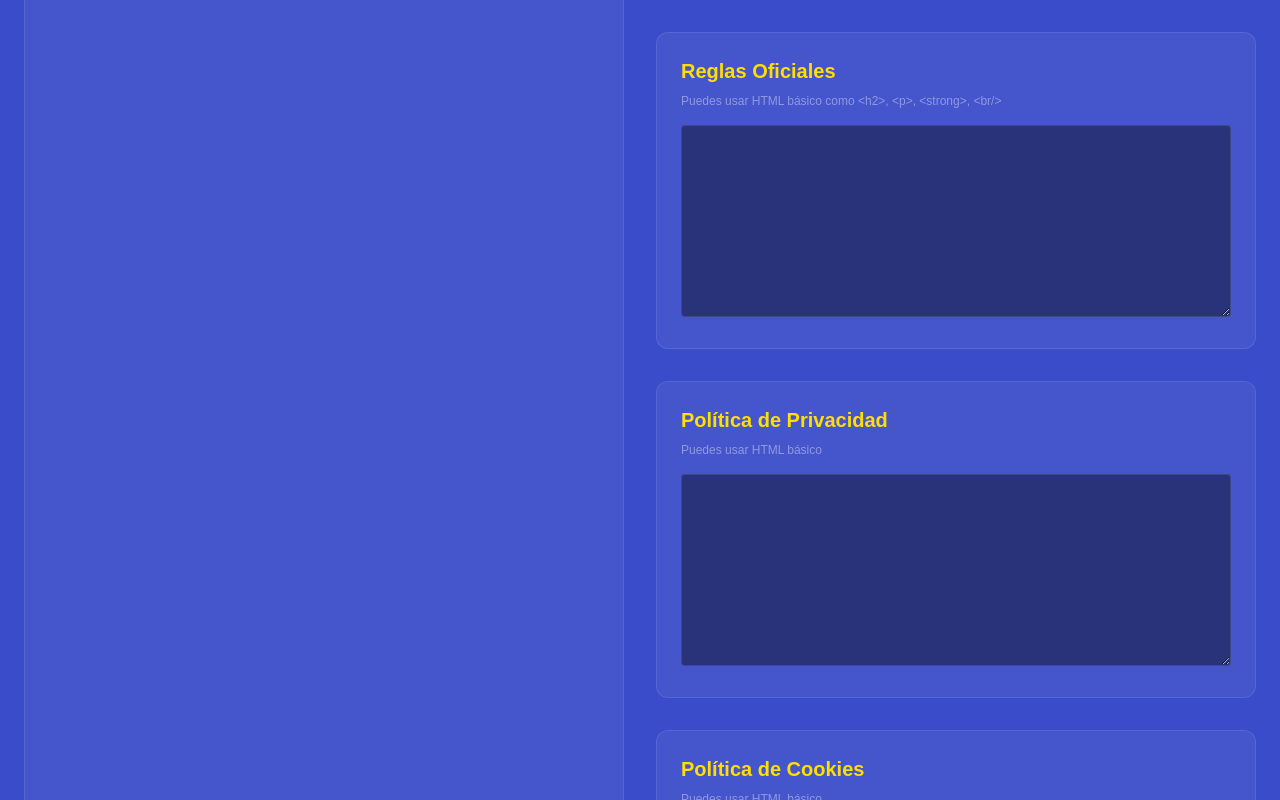
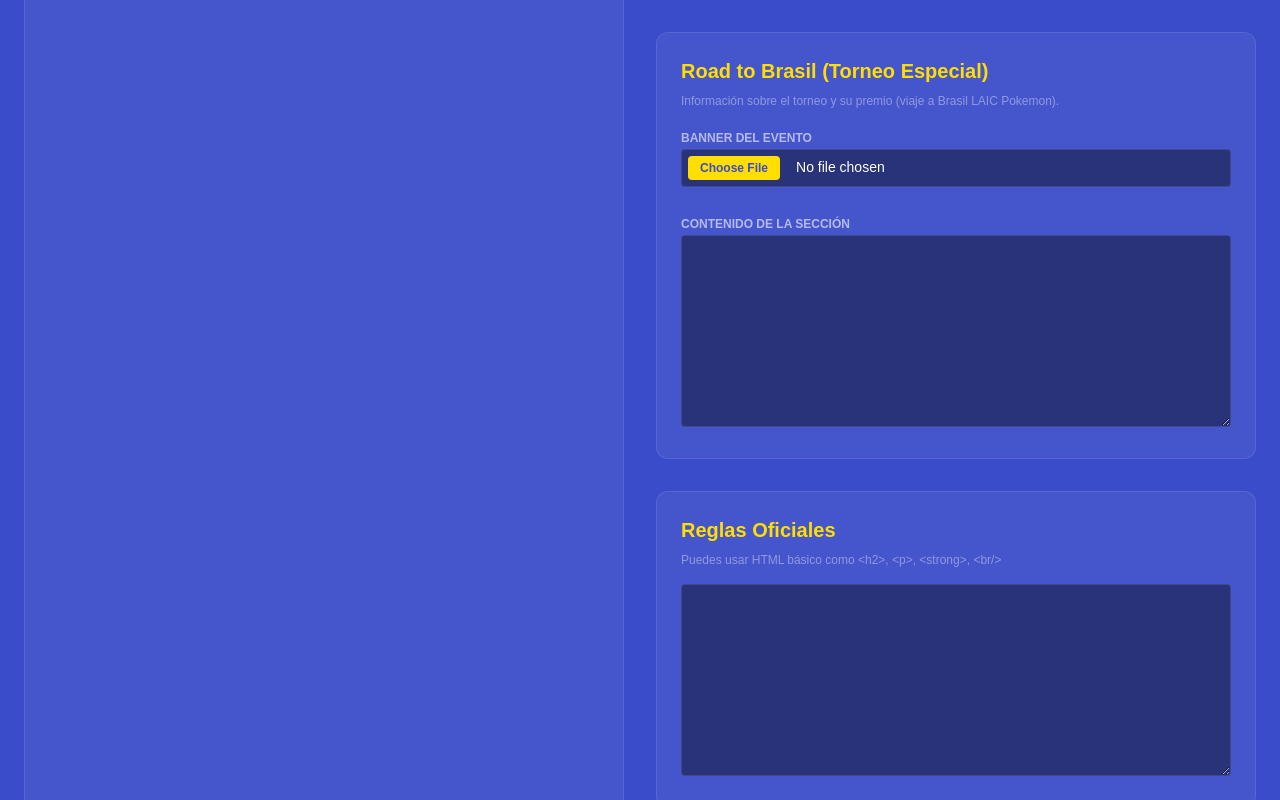
Before and after one commit to gSoto23/cardclub, a Next.js app in the folder frontend/: page /admin/config in a window 1280 px wide. Shown: the part 1060-1860 px from the top of the page. Built offline with nearby package versions, Linux system fonts and the light colour scheme; no server answers; sample sign-in values are in the browser's storage.

Commit message:
FAdding road to Brasil

```diff
--- a/frontend/src/app/admin/config/page.tsx
+++ b/frontend/src/app/admin/config/page.tsx
@@ -72,6 +72,37 @@ export default function ConfigAdmin() {
         toast.success('Banner subido correctamente', { id: toastId });
       } else {
         toast.error('Error al subir el banner', { id: toastId });
+      }
+    } catch (err) {
+      console.error(err);
+      toast.error('Error de conexión al subir', { id: toastId });
+    } finally {
+      setUploadingBanner(false);
+    }
+  };
+
+  const handleBrasilUpload = async (e: React.ChangeEvent<HTMLInputElement>) => {
+    if (!e.target.files || e.target.files.length === 0) return;
+    const file = e.target.files[0];
+    const token = localStorage.getItem("auth_token");
+    const toastId = toast.loading('Subiendo banner de Brasil...');
+    setUploadingBanner(true);
+
+    const imgData = new FormData();
+    imgData.append("file", file);
+
+    try {
+      const uploadRes = await fetch(`${process.env.NEXT_PUBLIC_API_URL}/api/upload`, {
+        method: "POST",
+        headers: { "Authorization": `Bearer ${token}` },
+        body: imgData
+      });
+      if (uploadRes.ok) {
+        const uploadJson = await uploadRes.json();
+        handleInputChange('page_brasil_banner', uploadJson.image_url);
+        toast.success('Banner de Brasil subido correctamente', { id: toastId });
+      } else {
+        toast.error('Error al subir el banner de Brasil', { id: toastId });
       }
     } catch (err) {
       console.error(err);
@@ -214,6 +245,40 @@ export default function ConfigAdmin() {
               </div>
 
               <div className="bg-white/5 border border-white/10 rounded-xl p-6">
+                <h2 className="text-xl font-bold text-brand-yellow mb-2">Road to Brasil (Torneo Especial)</h2>
+                <p className="text-white/40 text-xs mb-4">Información sobre el torneo y su premio (viaje a Brasil LAIC Pokemon).</p>
+
+                <div className="mb-6 space-y-2">
+                  <label className="text-xs text-white/60 font-bold uppercase text-brand-yellow">Banner del Evento</label>
+                  {getValue('page_brasil_banner') && (
+                    <div className="relative w-full max-w-sm aspect-[16/9] mb-3 rounded-lg overflow-hidden border border-white/10">
+                      <img
+                        src={getValue('page_brasil_banner')}
+                        alt="Vista previa del banner Brasil"
+                        className="w-full h-full object-cover"
+                      />
+                    </div>
+                  )}
+                  <input
+                    type="file"
+                    accept="image/*"
+                    disabled={uploadingBanner}
+                    onChange={handleBrasilUpload}
+                    className="w-full bg-black/40 border border-white/10 rounded p-1.5 text-white text-sm file:mr-4 file:py-1 file:px-3 file:rounded file:border-0 file:text-xs file:font-bold file:bg-brand-yellow file:text-brand-blue hover:file:bg-yellow-300 cursor-pointer disabled:opacity-50"
+                  />
+                </div>
+
+                <div className="space-y-1">
+                  <label className="text-xs text-white/60 font-bold uppercase">Contenido de la Sección</label>
+                  <textarea
+                    value={getValue('page_brasil_content')}
+                    onChange={(e) => handleInputChange('page_brasil_content', e.target.value)}
+                    className="w-full bg-black/40 border border-white/10 rounded p-3 text-white focus:border-brand-yellow focus:outline-none transition-colors h-48 font-mono text-sm"
+                  />
+                </div>
+              </div>
+
+              <div className="bg-white/5 border border-white/10 rounded-xl p-6">
                 <h2 className="text-xl font-bold text-brand-yellow mb-2">Reglas Oficiales</h2>
                 <p className="text-white/40 text-xs mb-4">Puedes usar HTML básico como &lt;h2&gt;, &lt;p&gt;, &lt;strong&gt;, &lt;br/&gt;</p>
                 <textarea
--- a/frontend/src/app/torneos/page.tsx
+++ b/frontend/src/app/torneos/page.tsx
@@ -27,6 +27,11 @@ export default function TorneosPage() {
   const [loading, setLoading] = useState(true);
   const [isLoggedIn, setIsLoggedIn] = useState(false);
 
+  // Road to Brasil state
+  const [brasilBanner, setBrasilBanner] = useState("/road_to_brasil.png");
+  const [brasilContent, setBrasilContent] = useState("<p>Información del torneo y su premio de un viaje a Brasil próximamente.</p>");
+  const [showBrasilModal, setShowBrasilModal] = useState(false);
+
   // Dropdowns state
   const [openDropdowns, setOpenDropdowns] = useState<{[key: number]: boolean}>({});
 
@@ -51,7 +56,23 @@ export default function TorneosPage() {
       setIsLoggedIn(true);
     }
     fetchTournaments();
+    fetchBrasilConfig();
   }, []);
+
+  const fetchBrasilConfig = async () => {
+    try {
+      const res = await fetch(`${process.env.NEXT_PUBLIC_API_URL}/api/config`);
+      if (res.ok) {
+        const data = await res.json();
+        const banner = data.find((c: any) => c.key === "page_brasil_banner")?.value;
+        const content = data.find((c: any) => c.key === "page_brasil_content")?.value;
+        if (banner) setBrasilBanner(banner);
+        if (content) setBrasilContent(content);
+      }
+    } catch (e) {
+      console.error("Error loading Brasil config", e);
+    }
+  };
 
   const fetchTournaments = async () => {
     try {
@@ -123,13 +144,28 @@ export default function TorneosPage() {
   return (
     <div className="container mx-auto px-4 md:px-6 py-12 min-h-[70vh]">
       {/* Cabecera */}
-      <div className="mb-8 border-b border-white/10 pb-8 text-center md:text-left">
-        <h1 className="text-4xl md:text-6xl font-black text-white uppercase italic tracking-tighter mb-4 drop-shadow-[0_0_15px_rgba(255,222,0,0.2)]">
-          <span className="text-brand-yellow">Calendario</span>
-        </h1>
-        <p className="text-white/60 text-lg max-w-2xl mb-8">
-          Participá en nuestros eventos oficiales, torneos competitivos y clases para aprender a jugar. Además, mantenete al tanto de todas nuestras actividades.
-        </p>
+      <div className="mb-8 border-b border-white/10 pb-8 space-y-6">
+        <div className="flex flex-col md:flex-row justify-between items-center gap-6 text-center md:text-left">
+          <div className="flex-grow">
+            <h1 className="text-4xl md:text-6xl font-black text-white uppercase italic tracking-tighter mb-4 drop-shadow-[0_0_15px_rgba(255,222,0,0.2)]">
+              <span className="text-brand-yellow">Calendario</span>
+            </h1>
+            <p className="text-white/60 text-lg max-w-xl">
+              Participá en nuestros eventos oficiales, torneos competitivos y clases para aprender a jugar. Además, mantenete al tanto de todas nuestras actividades.
+            </p>
+          </div>
+          <div className="shrink-0 flex items-center justify-center">
+            <button
+              onClick={() => setShowBrasilModal(true)}
+              className="relative px-8 py-4 bg-brand-blue border-3 border-brand-yellow text-brand-yellow font-black italic tracking-tighter uppercase text-xl md:text-2xl rounded-lg shadow-[0_0_20px_rgba(255,222,0,0.25)] hover:shadow-[0_0_35px_rgba(255,222,0,0.45)] hover:bg-brand-yellow hover:text-brand-blue transform -skew-x-12 transition-all duration-300 group cursor-pointer"
+            >
+              <span className="block transform skew-x-12 group-hover:scale-105 transition-transform duration-300">
+                ROAD TO BRASIL
+              </span>
+            </button>
+          </div>
+        </div>
+
         {/* Filtro por Mes */}
         {tournaments.length > 0 && (
           <div className="flex overflow-x-auto gap-3 pb-4 scrollbar-hide">
@@ -314,6 +350,39 @@ export default function TorneosPage() {
           </div>
         </div>
       )}
+
+      {/* Modal Road to Brasil */}
+      {showBrasilModal && (
+        <div className="fixed inset-0 bg-black/80 backdrop-blur-sm z-50 flex items-center justify-center p-4 overflow-y-auto animate-in fade-in duration-300">
+          <div className="bg-brand-blue border border-brand-yellow/30 rounded-2xl max-w-2xl w-full p-6 md:p-8 shadow-[0_0_50px_rgba(255,222,0,0.15)] relative my-8 animate-in zoom-in-95 duration-200">
+            <button
+              type="button"
+              onClick={() => setShowBrasilModal(false)}
+              className="absolute top-4 right-4 text-white/40 hover:text-white text-2xl font-bold bg-white/5 hover:bg-white/10 w-8 h-8 rounded-full flex items-center justify-center transition-colors cursor-pointer"
+            >
+              &times;
+            </button>
+
+            <h2 className="text-2xl md:text-3xl font-black text-white italic uppercase tracking-tighter mb-6 pb-2 border-b border-white/10">
+              Road to <span className="text-brand-yellow">Brasil</span>
+            </h2>
+
+            <div className="max-h-[70vh] overflow-y-auto pr-2 space-y-6">
+              {brasilBanner && (
+                <img
+                  src={brasilBanner}
+                  alt="Road to Brasil"
+                  className="w-full h-auto rounded-xl shadow-[0_0_30px_rgba(255,222,0,0.15)] border border-brand-yellow/20"
+                />
+              )}
+              <div
+                className="text-white/80 prose prose-invert prose-brand max-w-none"
+                dangerouslySetInnerHTML={{ __html: brasilContent }}
+              />
+            </div>
+          </div>
+        </div>
+      )}
     </div>
   );
 }
```
Also changed, not shown: frontend/public/road_to_brasil.png (added).
